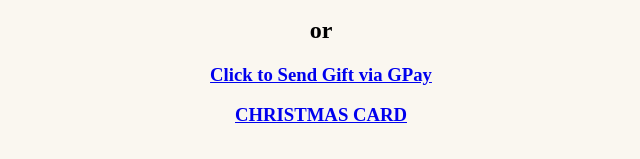
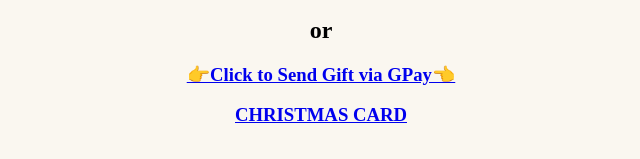
Before and after one commit to jebinpl/Merry-Christmas, a plain HTML site: page pay.html in a window 1280 px wide. Shown: the part 527-686 px from the top of the page, 319-959 px from the left. Drawn offline with Linux system fonts and the light colour scheme.

Commit message:
Update pay.html

```diff
--- a/pay.html
+++ b/pay.html
@@ -23,7 +23,7 @@
 
 <h2>or</h2>
 
-<h3><a href="https://play.google.com/store/apps/details?id=com.google.android.apps.nbu.paisa.user"> Click to Send Gift via GPay</a></h3>
+<h3><a href="https://play.google.com/store/apps/details?id=com.google.android.apps.nbu.paisa.user"> 👉Click to Send Gift via GPay👈</a></h3>
     <h3> <a href="index.html">CHRISTMAS CARD</a></h3>
 </center>
 
```
